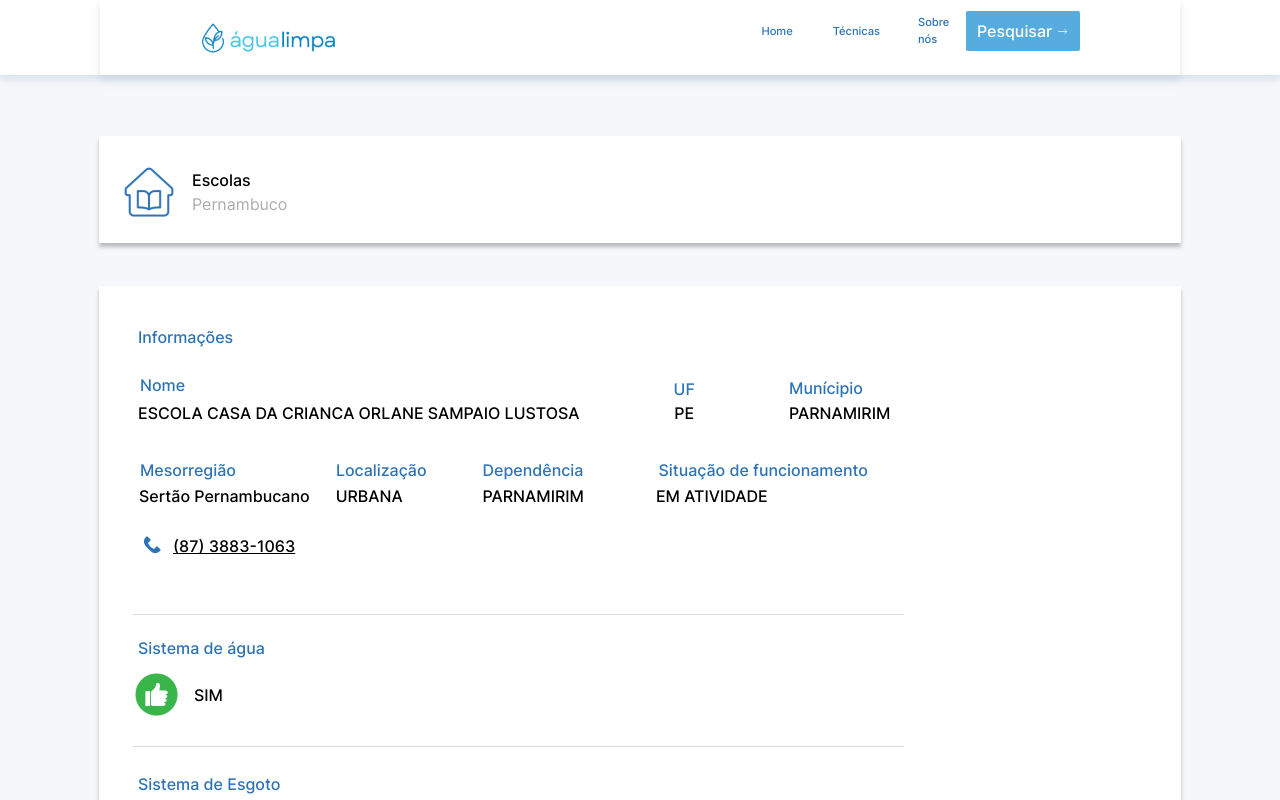
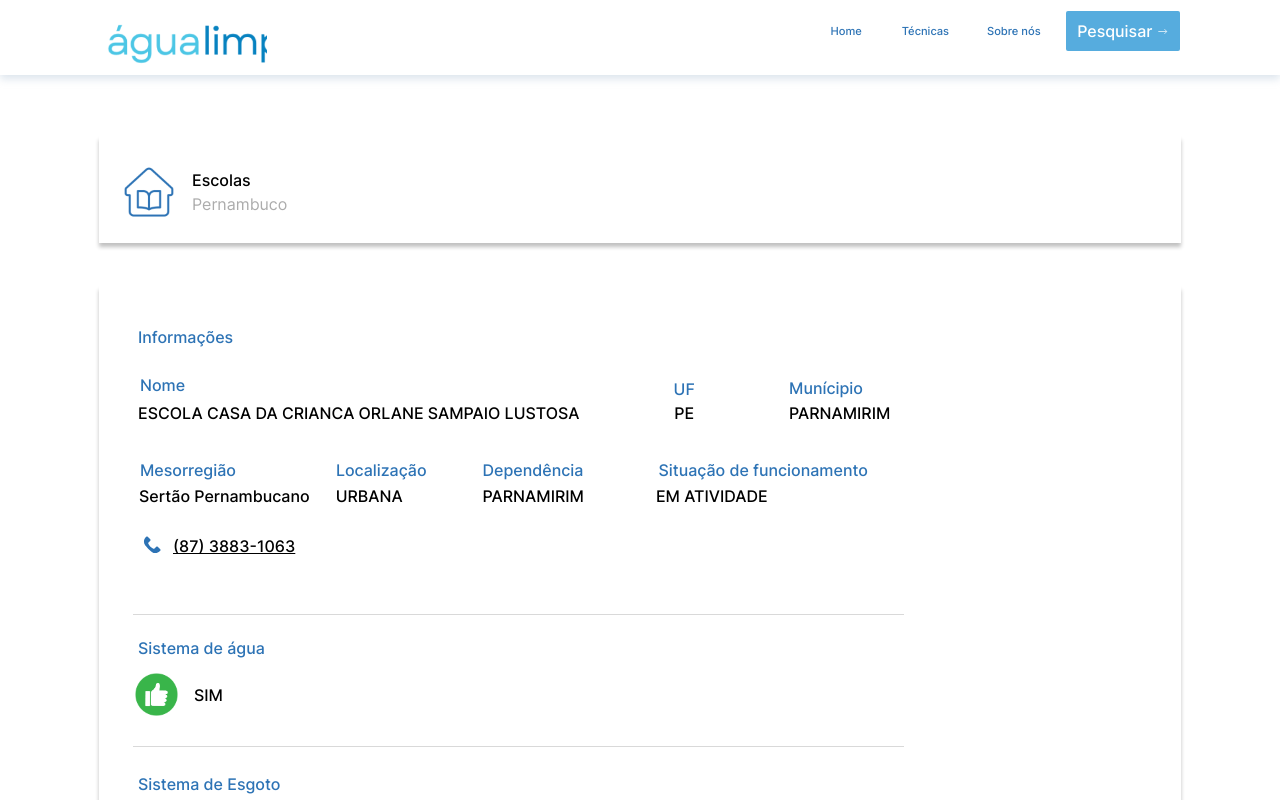
Before and after one commit to Antonio-coding/Agua_Limpa_Escola, a React (Create React App) app in the folder agua_limpa-v1.0.3/: page /buscarpagefour in a window 1280 px wide. Shown: the top 800 px of the page. Built offline with nearby package versions, Linux system fonts and the light colour scheme.

Commit message:
fix headear

```diff
--- a/agua_limpa-v1.0.3/src/components/Header/index.tsx
+++ b/agua_limpa-v1.0.3/src/components/Header/index.tsx
@@ -16,7 +16,7 @@ const Header: React.FC<HeaderProps> = (props) => {
   return (
     <>
       <header className={props.className}>
-        <div className="bg-white-A700 md:h-10 h-[75px] md:px-10 sm:px-5 px-[100.23px] py-[11.14px] relative shadow-bs w-full md:max-w-[1280px] mx-auto">
+        <div className="bg-white-A700 md:h-15 h-[75px] md:px-10 sm:px-5 px-[100.23px] py-[11.14px] relative shadow-bs w-full md:max-w-[1280px] mx-auto">
           <div className="flex flex-row gap-[22.27px] h-max items-center justify-end w-full">
             <ul className="flex flex-row sm:hidden items-center justify-center w-1/5 common-row-list">
               <li>
@@ -68,7 +68,7 @@ const Header: React.FC<HeaderProps> = (props) => {
             </Button>
           </div>
           <Img
-            className="absolute h-10 inset-y-0 left-90 my-auto object-cover w-[13%]"
+            className="absolute h-10 md:h-15 h-[75px] md:px-10 sm:px-5 inset-y-0 left-90 my-auto object-cover w-[13%]"
             src="images/img_gua21.png"
             alt="guaTwentyOne"
           />
--- a/agua_limpa-v1.0.3/src/components/LoadingFallback/index.tsx
+++ b/agua_limpa-v1.0.3/src/components/LoadingFallback/index.tsx
@@ -14,7 +14,7 @@ const spinAnimation = keyframes`
 // Estilo para o círculo giratório
 const Spinner = styled.div`
   display: inline-block;
-  width: 40px;
+  width: 45px;
   height: 40px;
   border: 6px solid #2d73b5;
   border-radius: 50%;
@@ -38,5 +38,4 @@ const LoadingFallback = () => (
   </div>
 );
 
-
 export default LoadingFallback;
--- a/agua_limpa-v1.0.3/src/pages/BuscarPageFour/index.tsx
+++ b/agua_limpa-v1.0.3/src/pages/BuscarPageFour/index.tsx
@@ -4,17 +4,11 @@ import { Button, Img, Line, Radio, SelectBox, Text } from "components";
 import Footer from "components/Footer";
 import Header from "components/Header";
 
-const depoimentosOptionsList = [
-  { label: "Option1", value: "option1" },
-  { label: "Option2", value: "option2" },
-  { label: "Option3", value: "option3" },
-];
-
 const BuscarPageFourPage: React.FC = () => {
   return (
     <>
-      <div className="bg-gray-100 flex flex-col font-inter items-center justify-start mx-auto w-full">
-        <Header className="bg-white-A700 flex md:flex-col gap-[43.85px] h-[75px] md:h-auto items-center justify-center md:px-5 px-[100.23px] py-[11.14px] shadow-bs w-full" />
+<Header className="flex flex-col items-center justify-center md:px-5 w-full" />      <div className="bg-white-A700 flex flex-col font-inter items-center justify-start mx-auto w-full">
+        <div className="flex flex-col justify-start w-full">
           <div className="bg-white-A700 flex flex-col items-start justify-start max-w-[1082px] mt-[61px] mx-auto p-[23px] md:px-5 shadow-bs1 w-full">
             <div className="flex flex-row gap-4 items-end justify-start w-[17%] md:w-full">
               <Img
@@ -366,6 +360,7 @@ const BuscarPageFourPage: React.FC = () => {
           </div>
           <Footer className="bg-blue-800 flex items-center justify-center mt-[137px] md:px-5 w-full" />
         </div>
+      </div>
     </>
   );
 };
--- a/agua_limpa-v1.0.3/src/pages/HomePageOne/index.tsx
+++ b/agua_limpa-v1.0.3/src/pages/HomePageOne/index.tsx
@@ -35,7 +35,7 @@ const HomePageOnePage: React.FC = () => {
   return (
     <>
       <div className="bg-white-A700 flex flex-col font-inter items-center justify-start mx-auto w-full">
-        <Header className="bg-white-A700 flex md:flex-col gap-[43.85px] h-[75px] md:h-auto items-center justify-center md:px-5 px-[100.23px] py-[11.14px] shadow-bs w-full" />
+        <Header className="flex flex-col items-center justify-center md:px-5 w-full" />
         <div className="bg-gray-100 flex flex-col items-center justify-start p-[23px] sm:px-5 w-full">
           {/* CABELHAÇO */}
           <div className="flex md:flex-col flex-row md:gap-10 items-start justify-between max-w-[1108px] mx-auto md:px-5 w-full">
@@ -145,7 +145,6 @@ const HomePageOnePage: React.FC = () => {
             </div>
           </div>
         </div>
-
         {/* MAIN */}
         <div className="flex flex-col items-center justify-start max-w-[1146px] mt-[76px] mx-auto md:px-5 w-full">
           <div className="flex flex-col justify-start w-full">
--- a/agua_limpa-v1.0.3/src/pages/MapaPageFive/index.tsx
+++ b/agua_limpa-v1.0.3/src/pages/MapaPageFive/index.tsx
@@ -19,8 +19,7 @@ const MapaPageFivePage: React.FC = () => {
     <>
       <div className="bg-gray-100 flex flex-col font-inter items-center justify-start mx-auto w-full">
         <div className="flex flex-col justify-start w-full">
-          <Header className="bg-white-A700 flex md:flex-col gap-[43.85px] h-[75px] md:h-auto items-center justify-center md:px-5 px-[100.23px] py-[11.14px] shadow-bs w-full" />
-          <div className="flex flex-row gap-[13px] items-center justify-start md:ml-[0] ml-[169px] mt-[164px] md:px-5 w-[19%] md:w-full">
+        <Header className="flex flex-col items-center justify-center md:px-5 w-full" />          <div className="flex flex-row gap-[13px] items-center justify-start md:ml-[0] ml-[169px] mt-[164px] md:px-5 w-[19%] md:w-full">
             <Img
               className="h-[71px] md:h-auto object-cover w-[43%]"
               src="images/img_designsemnome_71x104.png"
--- a/agua_limpa-v1.0.3/src/pages/TcnicasPage02/index.tsx
+++ b/agua_limpa-v1.0.3/src/pages/TcnicasPage02/index.tsx
@@ -4,11 +4,6 @@ import { Button, Img, Radio, SelectBox, Text } from "components";
 import Footer from "components/Footer";
 import Header from "components/Header";
 
-const depoimentosOptionsList = [
-  { label: "Option1", value: "option1" },
-  { label: "Option2", value: "option2" },
-  { label: "Option3", value: "option3" },
-];
 
 const TcnicasPage02: React.FC = () => {
   return (
```
Lines whose indentation alone changed are shown as unchanged.
